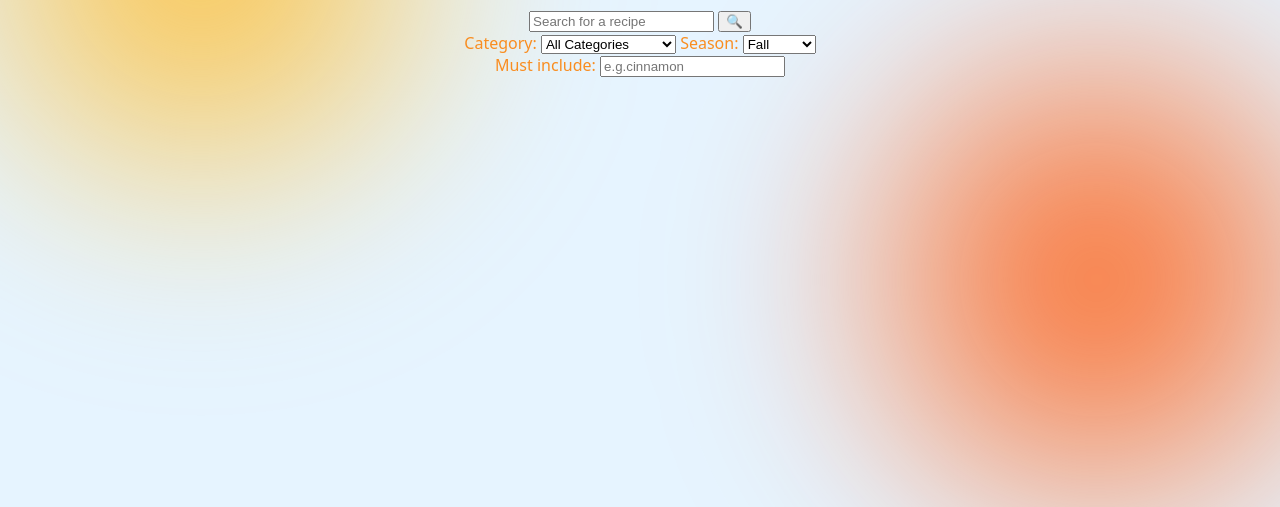
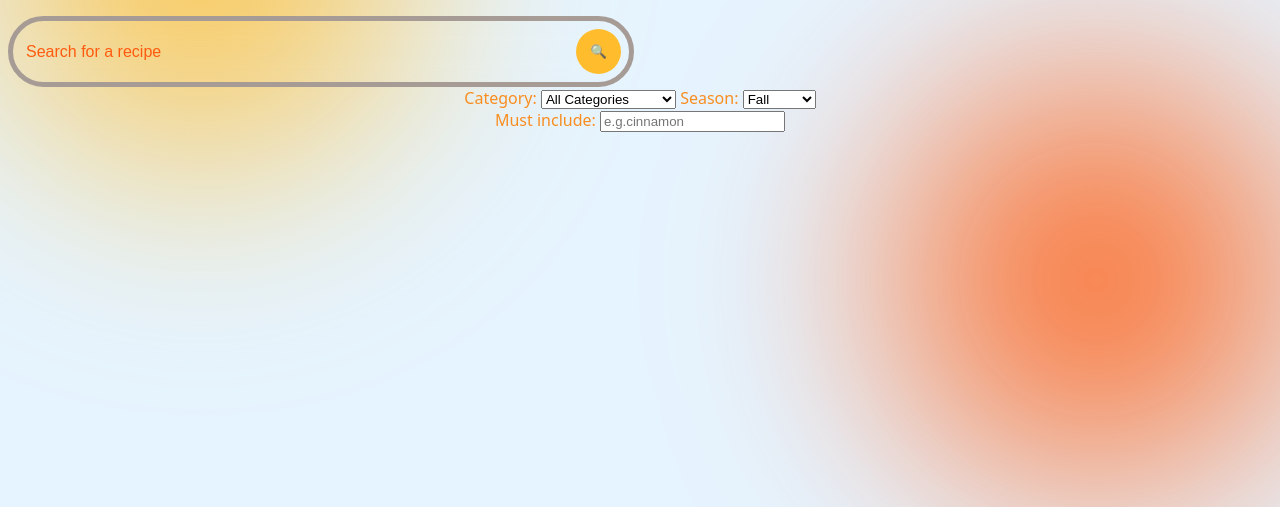
Before and after one commit to aahanad/lesson72, a plain HTML site: page index.html in a window 1280 px wide. Shown: the part 293-800 px from the top of the page. Drawn offline with Linux system fonts and the light colour scheme; a web font is replaced by a local one.

Commit message:
Restore seasonal themes and layout styles in CSS
Restored and updated CSS variables and styles for seasonal themes and layout elements.

```diff
--- a/style.css
+++ b/style.css
@@ -146,11 +146,12 @@ font-family: modak;
 
 #explore {
    text-align:center;
-
+   align-items:center
 }
 #search{
    text-align:center;
    font-size:4rem;
+   margin-bottom: 50px;
 }
 #search span{
    color:var(--accent);
@@ -160,3 +161,30 @@ font-family: modak;
    font-size:2rem;
    color:var(--text-secondary)
 }
+#search-input{
+   background:transparent;
+   color:var(--text-primary);
+   padding:5px;
+   flex:1;
+   border:none;
+   outline:none;
+   font-size:1rem;
+}
+#search-input::placeholder{color:var(--text-secondary)}
+#search-btn{background:var(--accent);
+   color:white;
+   border:none;
+   width:45px;
+   height:45px;
+   border-radius:50%;
+   cursor:poimter;
+   transition:transform 0.2s;}
+.search-bar{
+   max-width:600px;
+   margin:0 auto 1.5 rem auto;
+   display:flex;
+   border:5px solid var(--glass-border);
+   border-radius:50px;
+   padding:0.5rem;
+   backdrop-filter:blur(12px);
+}
```
